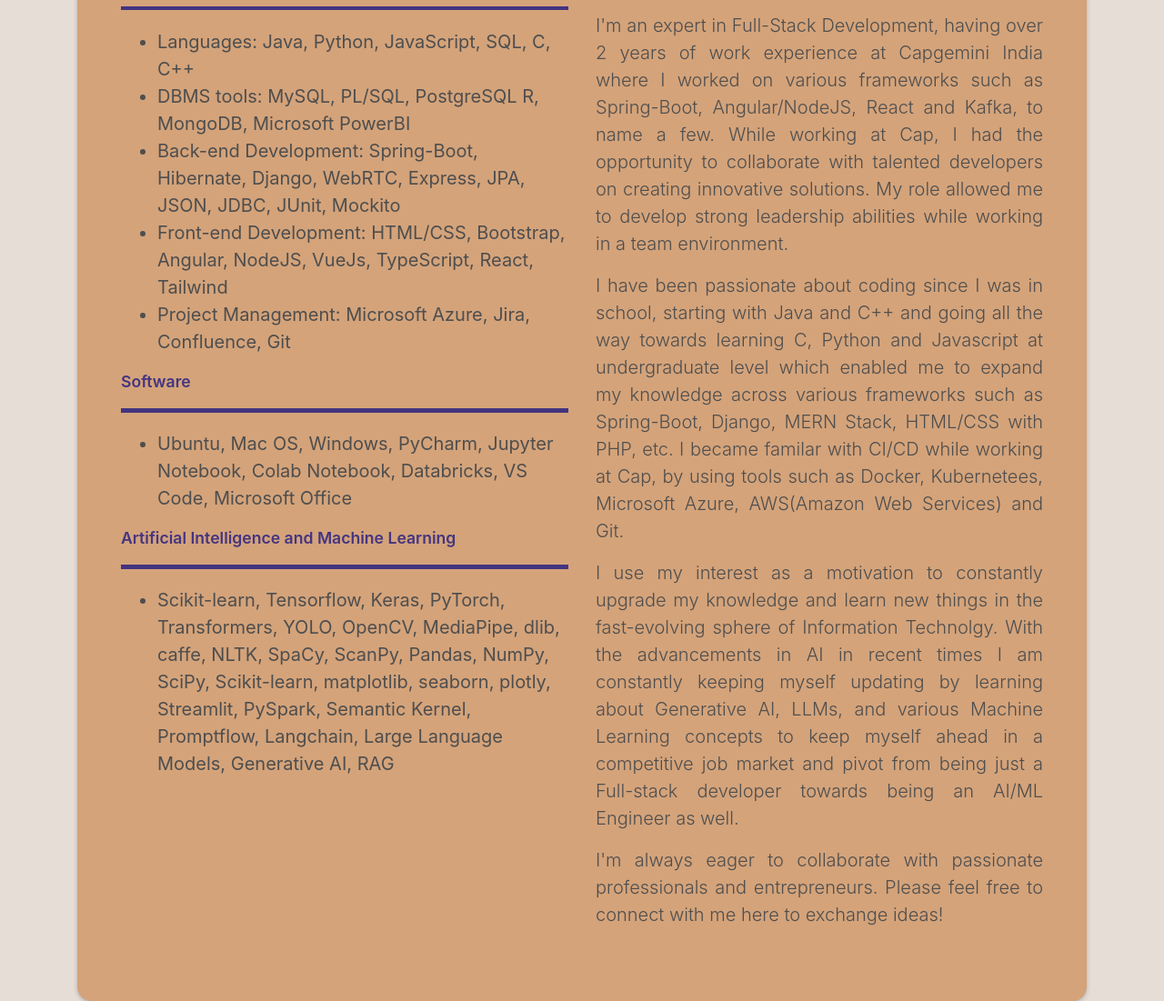
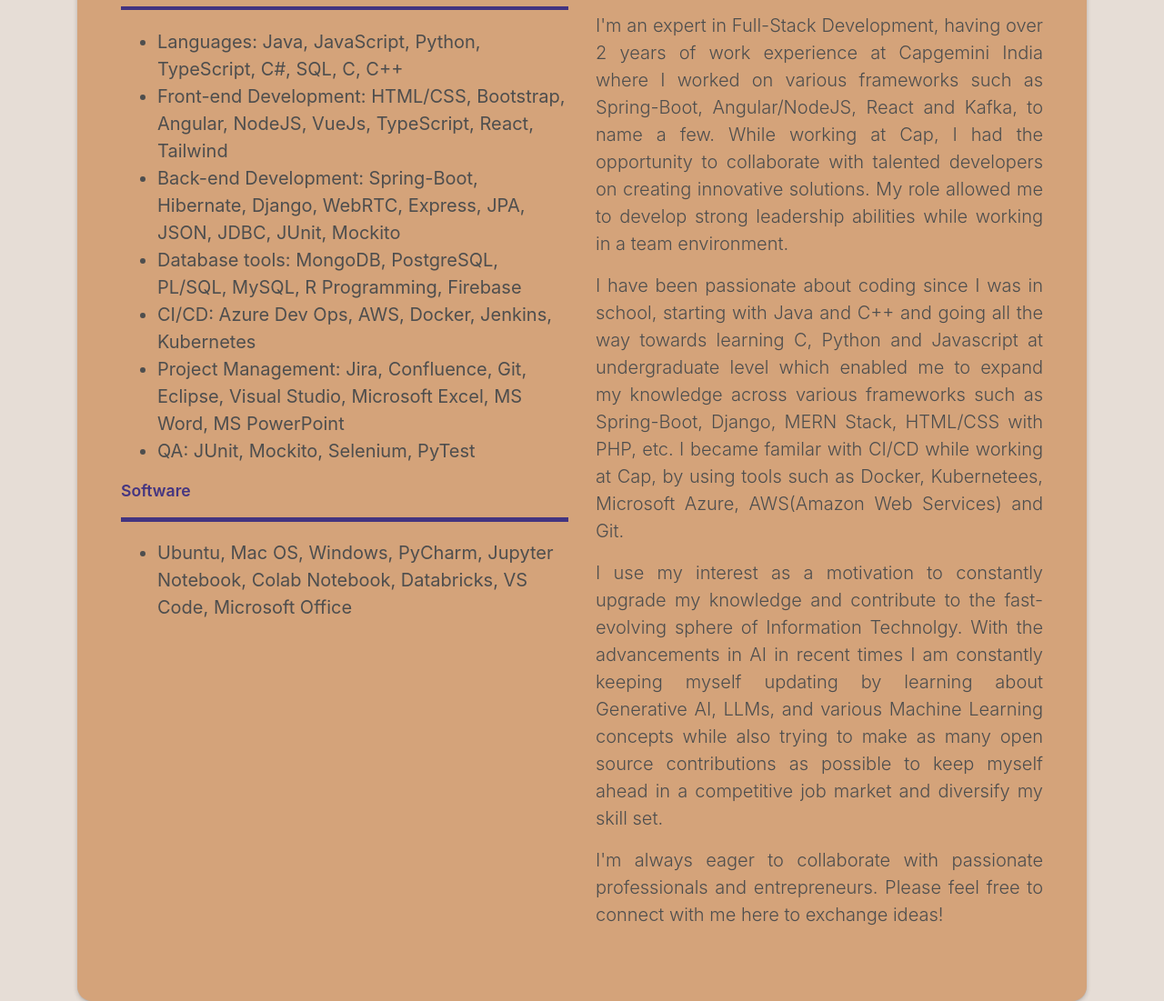
Before and after one commit to officialjunglee/profile, a plain HTML site: page index.html in a window 1280 px wide. Shown: the part 1137-2238 px from the top of the page at 91% size. Drawn offline with nearby package versions, Linux system fonts and the light colour scheme; a script that the page names is missing; files whose address does not match are found by name.

Commit message:
Atishay | August update

```diff
--- a/index.html
+++ b/index.html
@@ -187,12 +187,14 @@ function updateVisitorCount(count) {
                     </div>
 
                     <ul>
-                    <li>Languages: Java, Python, JavaScript, SQL, C, C++</li>
-                    <li>DBMS tools: MySQL, PL/SQL, PostgreSQL R, MongoDB, Microsoft PowerBI</li>
+                    <li>Languages: Java, JavaScript, Python, TypeScript, C#, SQL, C, C++</li>
+                    <li>Front-end Development: HTML/CSS, Bootstrap, Angular, NodeJS, VueJs, TypeScript, React, Tailwind</li>
                     <li>Back-end Development: Spring-Boot, Hibernate, Django, WebRTC, Express, JPA, JSON, JDBC, JUnit, Mockito</li>
-                      <li>Front-end Development: HTML/CSS, Bootstrap, Angular, NodeJS, VueJs, TypeScript, React, Tailwind</li>
-                      <li>Project Management: Microsoft Azure, Jira, Confluence, Git</li>
-                      </ul>
+                      <li>Database tools: MongoDB, PostgreSQL, PL/SQL, MySQL, R Programming, Firebase</li>
+                      <li>CI/CD: Azure Dev Ops, AWS, Docker, Jenkins, Kubernetes</li>
+                      <li>Project Management: Jira, Confluence, Git, Eclipse, Visual Studio, Microsoft Excel, MS Word, MS PowerPoint</li>
+                      <li>QA: JUnit, Mockito, Selenium, PyTest</li>
+                    </ul>
                        <p class="title-s">Software</p>
                        <div class="progress">
                       </div>
@@ -201,14 +203,14 @@ function updateVisitorCount(count) {
                           Ubuntu, Mac OS, Windows, PyCharm, Jupyter Notebook, Colab Notebook, Databricks, VS Code, Microsoft Office
                         </li>
                       </ul>
-                      <p class="title-s">Artificial Intelligence and Machine Learning</p>
+                      <!-- <p class="title-s">Artificial Intelligence and Machine Learning</p>
                        <div class="progress">
                       </div>
                       <ul>
                         <li>
                           Scikit-learn, Tensorflow, Keras, PyTorch, Transformers, YOLO, OpenCV, MediaPipe, dlib, caffe, NLTK, SpaCy, ScanPy, Pandas, NumPy, SciPy, Scikit-learn, matplotlib, seaborn, plotly, Streamlit, PySpark, Semantic Kernel, Promptflow, Langchain, Large Language Models, Generative AI, RAG
                         </li>
-                      </ul>
+                      </ul> -->
 
 
                   </div>
@@ -233,7 +235,7 @@ function updateVisitorCount(count) {
                       I have been passionate about coding since I was in school, starting with Java and C++ and going all the way towards learning C, Python and Javascript at undergraduate level which enabled me to expand my knowledge across various frameworks such as Spring-Boot, Django, MERN Stack, HTML/CSS with PHP, etc. I became familar with CI/CD while working at Cap, by using tools such as Docker, Kubernetees, Microsoft Azure, AWS(Amazon Web Services) and Git.
                     </p>
 					<p class="lead">
-                      I use my interest as a motivation to constantly upgrade my knowledge and learn new things in the fast-evolving sphere of Information Technolgy. With the advancements in AI in recent times I am constantly keeping myself updating by learning about Generative AI, LLMs, and various Machine Learning concepts to keep myself ahead in a competitive job market and pivot from being just a Full-stack developer towards being an AI/ML Engineer as well.
+                      I use my interest as a motivation to constantly upgrade my knowledge and contribute to the fast-evolving sphere of Information Technolgy. With the advancements in AI in recent times I am constantly keeping myself updating by learning about Generative AI, LLMs, and various Machine Learning concepts while also trying to make as many open source contributions as possible to keep myself ahead in a competitive job market and diversify my skill set.
                     </p>
 					<p class="lead">
                       I'm always eager to collaborate with passionate professionals and entrepreneurs. Please feel free to connect with me here to exchange ideas!
```
Also changed, not shown: 1 other file.
